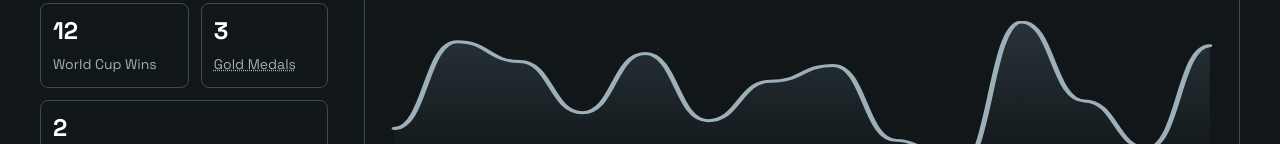
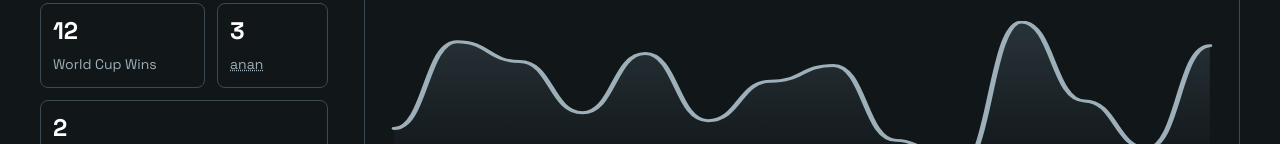
Before and after one commit to hakanakbay2002-cpu/deneme, a plain HTML site: page index.html in a window 1280 px wide. Shown: the part 281-425 px from the top of the page. Drawn offline with nearby package versions, Linux system fonts and the light colour scheme.

Commit message:
Update index.html

```diff
--- a/index.html
+++ b/index.html
@@ -47,7 +47,7 @@
               >
                 <p class="text-white tracking-light text-2xl font-bold leading-tight">3</p>
                 <div class="flex items-center gap-2">
-                  <p class="text-[#9db0b9] text-sm font-normal leading-normal underline decoration-dotted">Gold Medals</p>
+                  <p class="text-[#9db0b9] text-sm font-normal leading-normal underline decoration-dotted">anan</p>
                 </div>
               </a>
               <div class="flex min-w-[111px] flex-1 basis-[fit-content] flex-col gap-2 rounded-lg border border-[#3b4b54] p-3 items-start">
```
